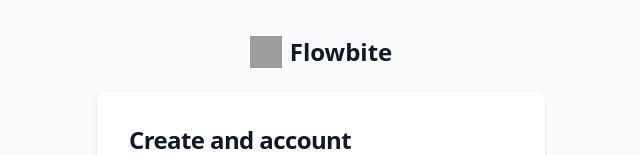
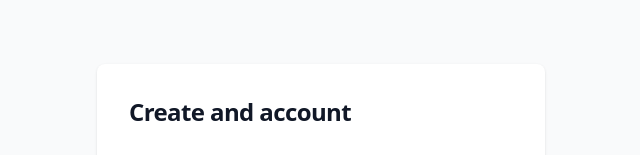
Before and after one commit to jiylee0106/data-project, a React (Vite) app in the folder client/: page /register in a window 1280 px wide. Shown: the top 155 px of the page, without its empty margins (319-959 px from the left). Built offline with nearby package versions, Linux system fonts and the light colour scheme; grey boxes are pictures that could not be loaded.

Commit message:
fix:사소한디자인수정

```diff
--- a/client/src/components/User/RegisterForm.jsx
+++ b/client/src/components/User/RegisterForm.jsx
@@ -56,17 +56,6 @@
     <>
       <section className="bg-gray-50 dark:bg-gray-900">
         <div className="flex flex-col items-center justify-center px-6 py-8 mx-auto md:h-screen lg:py-0">
-          <a
-            href="#"
-            className="flex items-center mb-6 text-2xl font-semibold text-gray-900 dark:text-white"
-          >
-            <img
-              className="w-8 h-8 mr-2"
-              src="https://flowbite.s3.amazonaws.com/blocks/marketing-ui/logo.svg"
-              alt="logo"
-            />
-            Flowbite
-          </a>
           <div className="w-full bg-white rounded-lg shadow dark:border md:mt-0 sm:max-w-md xl:p-0 dark:bg-gray-800 dark:border-gray-700">
             <div className="p-6 space-y-4 md:space-y-6 sm:p-8">
               <h1 className="text-xl font-bold leading-tight tracking-tight text-gray-900 md:text-2xl dark:text-white">
```
